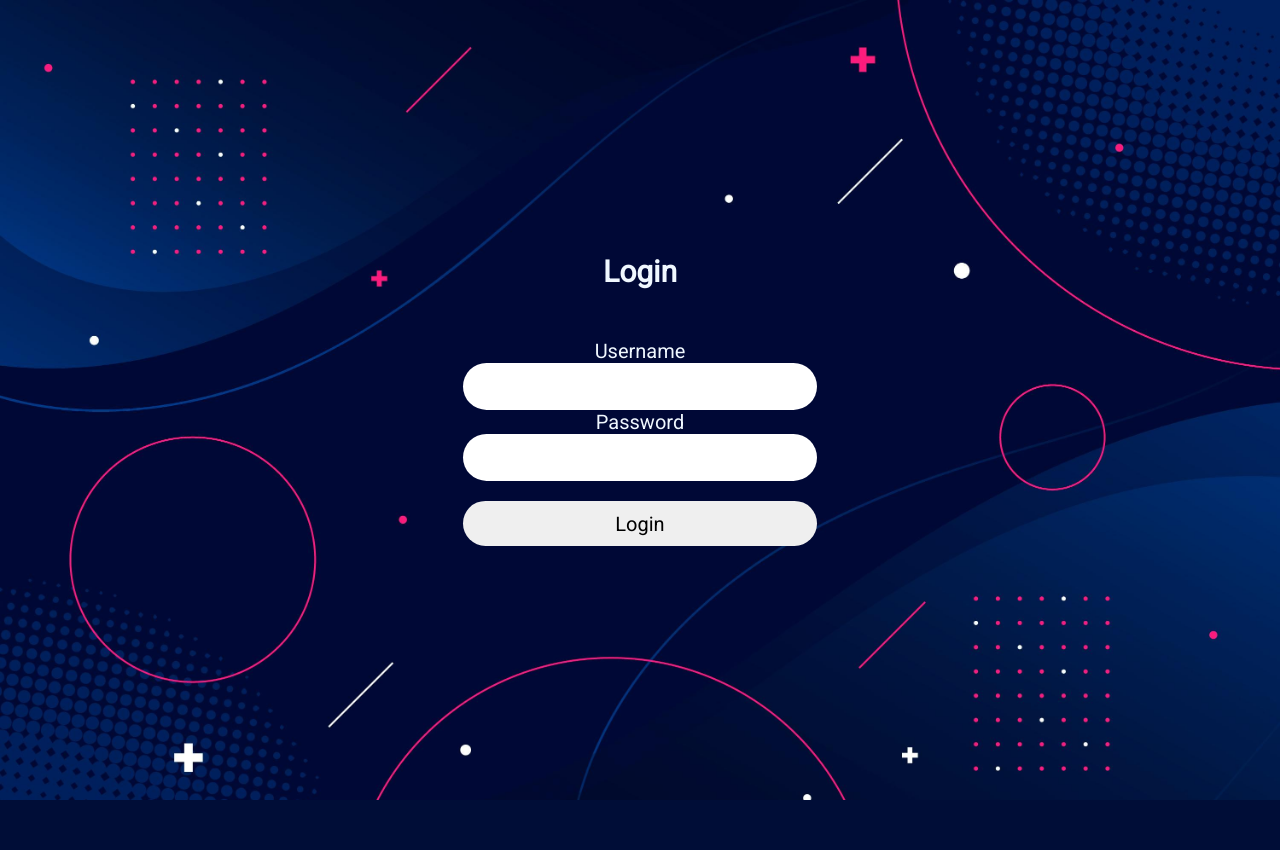
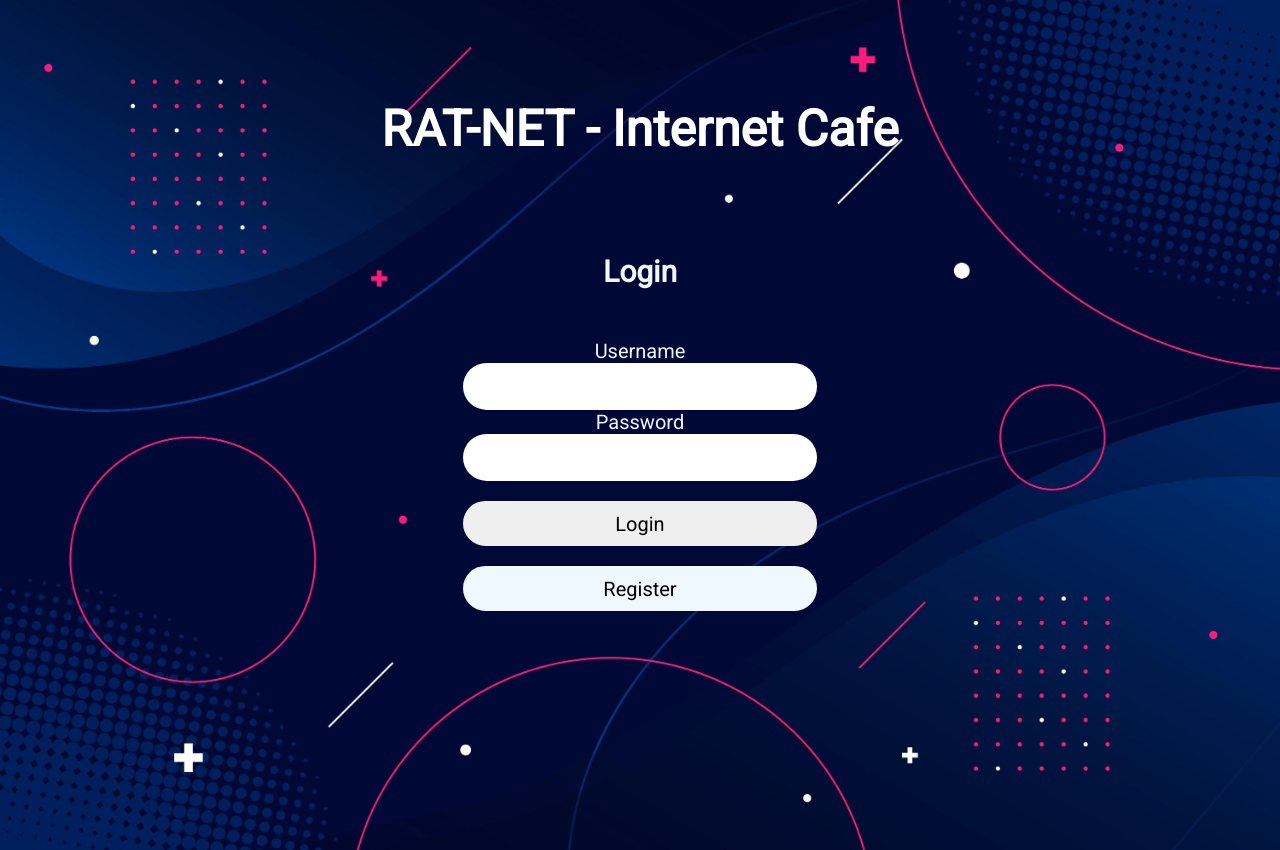
Before and after one commit to Raturcu/flask-project, a Flask app: page /auth/ in a window 1280 px wide. Before the commit the page ends 800 px from the top, so only its background shows below. Run offline with Flask 2, Linux system fonts and the light colour scheme.

Commit message:
register working,login page working,database working

```diff
--- a/devapp/auth.py
+++ b/devapp/auth.py
@@ -7,9 +7,17 @@ from . import db
 
 auth = Blueprint('auth', __name__)
 
-@auth.route('/')
+@auth.route('/',methods=['GET','POST'])
 def home():
     return render_template('login.html')
+
+def register_login():
+    if request.method()=='GET':
+
+        return render_template('register.html')
+
+
+
 
 
 
@@ -36,6 +44,4 @@ def register():
             flash('Account Created!',category='success')
             return redirect(url_for("auth.home"))
 
-
-
     return render_template('register.html')
--- a/devapp/static/css/login.css
+++ b/devapp/static/css/login.css
@@ -41,3 +41,24 @@ body{
 h5{
     font-size: 30px;
 }
+h3{
+    padding-bottom: 60px;
+    font-size: 50px;
+    text-align: center;
+    color: white;
+    padding-top: 50px;
+
+}
+a{
+    display: grid;
+    height: 45px;
+    width: 100%;
+    background-color: aliceblue;
+    position: absolute;
+    border-radius: 30px;
+    text-align: center;
+    align-items: center;
+    text-decoration: none;
+    color: black;
+
+}
--- a/devapp/templates/login.html
+++ b/devapp/templates/login.html
@@ -9,9 +9,11 @@
         <link href="https://fonts.googleapis.com/css2?family=Roboto&display=swap" rel="stylesheet">
     </head>
     <body>
+        <h3>RAT-NET - Internet Cafe</h3>
         <div class="container">
             <div class="row-main">
                 <div class="main-login main center">
+
                     <h5>Login</h5>
                     <form method="post" autocomplete="off">
                         <div class="form-group">
@@ -35,10 +37,14 @@
                         <div class="form-group">
                             <p></p>
                             <input type="submit" value="Login" class="form-control-btn-btn-primary " name="" >
+                        </div>
+                        <div class="form-group">
+                            <p></p>
+                            <a href="{{ url_for('auth.register') }}" class="form-control-btn btn-primary">Register</a>
                             <p style="padding:5px;">
 
+                        </div>
 
-                        </div>
                     </form>
                 </div>
             </div>
--- a/devapp/templates/register.html
+++ b/devapp/templates/register.html
@@ -58,7 +58,7 @@
                             <p></p>
                             <input type="submit" value="Register" class="form-control-btn-btn-primary " name="" >
                             <p style="padding:5px;">
-                            <a href="#" class="btn-btn-dark">Login</a></p>
+
 
                             <!--p></p>
                             <input type="submit" value="Login" class="form-control-btn-btn-primary " name="" -->
```
